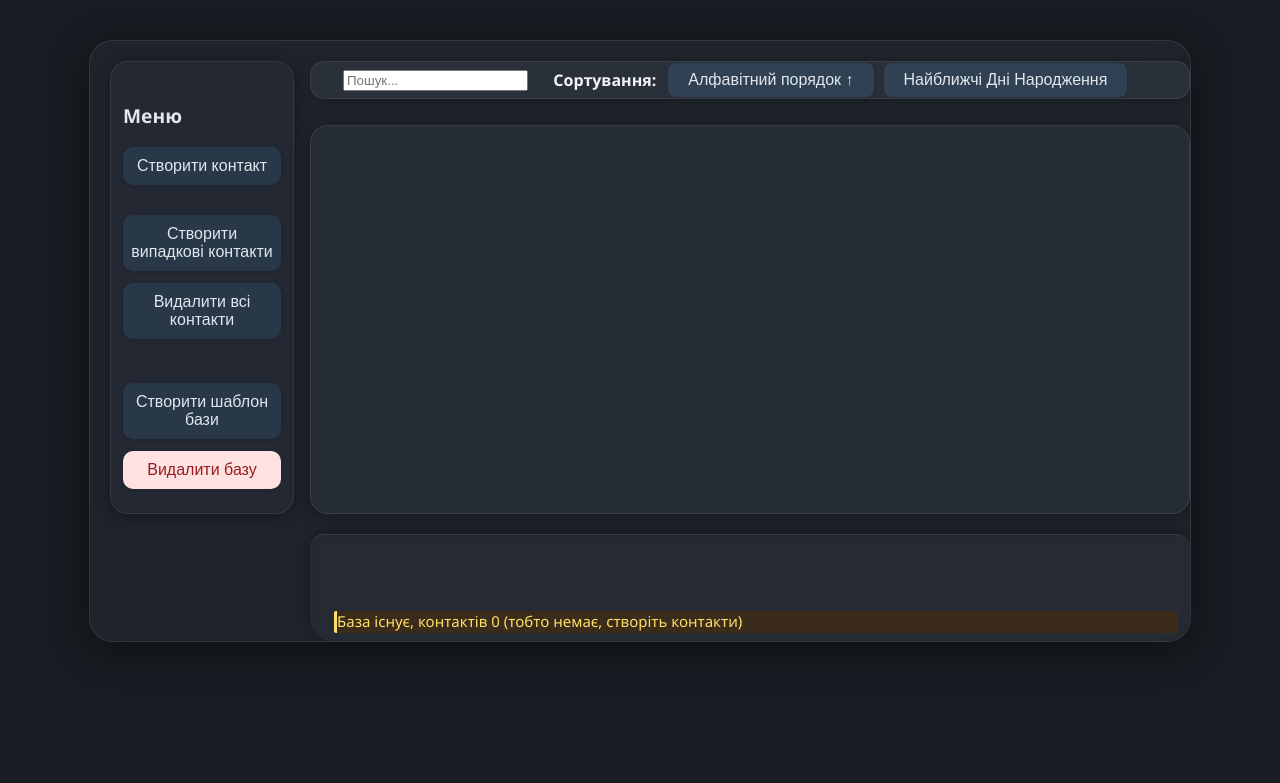
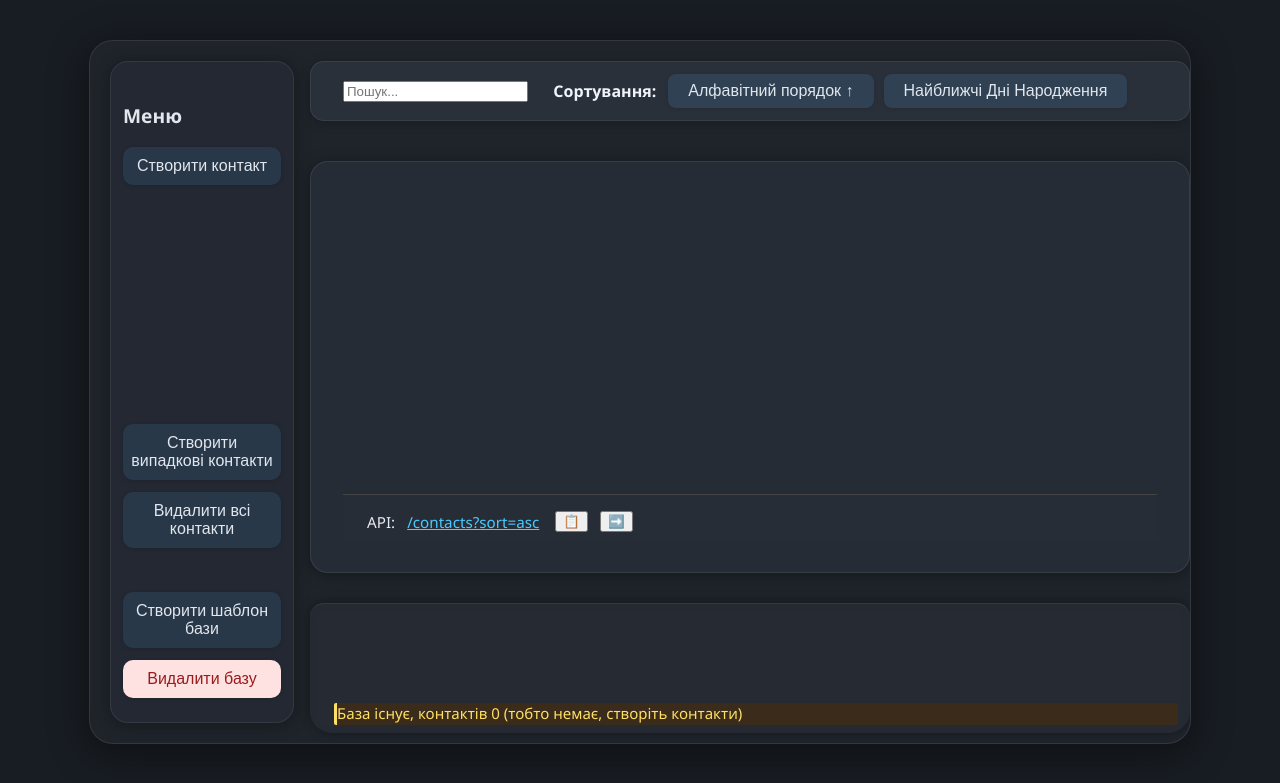
Before and after one commit to EssenceMaks/goit-pythonweb-hw-08, a FastAPI app: page / in a window 1280 px wide. Shown: the top 783 px of the page. Run offline with FastAPI, Linux system fonts and the light colour scheme; data that the repository does not hold is empty.

Commit message:
link ready

```diff
--- a/static/contacts/contacts.js
+++ b/static/contacts/contacts.js
@@ -441,6 +441,48 @@ if (btnDelete) {
   });
 }
 
+// --- API link copy & goto logic + динамическое обновление ---
+function updateApiLink(link) {
+  const apiLink = document.getElementById('api-link');
+  if (apiLink) {
+    apiLink.setAttribute('href', link);
+    apiLink.textContent = link;
+  }
+}
+
+// Для режима просмотра отдельного контакта
+function showApiLinkForContact(id) {
+  updateApiLink(`/contacts/${id}`);
+}
+
+// Для общего списка, поиска, сортировки, дней рождения
+function showApiLinkForList({search, dir, birthdayMode, birthdayType}) {
+  let link = '/contacts';
+  const params = [];
+  if (birthdayMode) {
+    link = birthdayType === 'next12months' ? '/contacts/birthdays/next12months' : '/contacts/birthdays/next7days';
+  } else {
+    if (search) params.push(`search=${encodeURIComponent(search)}`);
+    if (dir) params.push(`sort=${dir}`);
+    if (params.length) link += '?' + params.join('&');
+  }
+  updateApiLink(link);
+}
+
+// Исправляем формирование url для fetch
+function buildContactsUrl({search, dir, birthdayMode, birthdayType}) {
+  let url = '/contacts';
+  const params = [];
+  if (birthdayMode) {
+    url = birthdayType === 'next12months' ? '/contacts/birthdays/next12months' : '/contacts/birthdays/next7days';
+  } else {
+    if (search) params.push(`search=${encodeURIComponent(search)}`);
+    if (dir) params.push(`sort=${dir}`);
+    if (params.length) url += '?' + params.join('&');
+  }
+  return url;
+}
+
 // --- UI: поиск и сортировка контактов ---
 document.addEventListener('DOMContentLoaded', function() {
   console.log('Контакты JS загружен');
@@ -450,7 +492,6 @@ document.addEventListener('DOMContentLoaded', function() {
   const contactsList = document.getElementById('contacts-list');
 
   let currentSearch = '';
-  let currentSort = 'alpha';
   let currentDir = 'asc';
   let birthdayMode = false;
 
@@ -460,13 +501,7 @@ document.addEventListener('DOMContentLoaded', function() {
       console.error('renderContactTile не определена');
       return;
     }
-    let url = '/contacts?';
-    if (birthdayMode) {
-      url = '/contacts/birthdays/next7days';
-    } else {
-      if (currentSearch) url += `search=${encodeURIComponent(currentSearch)}&`;
-      if (currentSort === 'alpha') url += `sort=${currentDir}`;
-    }
+    const url = buildContactsUrl({search: currentSearch, dir: currentDir, birthdayMode, birthdayType: 'next7days'});
     fetch(url)
       .then(r => {
         if (!r.ok) throw new Error('Ошибка загрузки контактов');
@@ -482,7 +517,7 @@ document.addEventListener('DOMContentLoaded', function() {
               if (!Array.isArray(data7) || data7.length === 0) {
                 html += '<div style="margin:1em 0;">контактів не знайдено</div>';
               } else {
-                html += '<ul>' + data7.map(c => `<li>${c.first_name} ${c.last_name || ''} (${c.birthday || ''})</li>`).join('') + '</ul>';
+                html += '<ul>' + data7.map(c => `<li>${c.first_name} ${c.last_name || ''} (${c.birthday || ''}) <button class="show-info-btn" data-id="${c.id}">інфо</button></li>`).join('') + '</ul>';
               }
               html += '<hr style="margin:1em 0;">';
               html += '<div><b>Наступні найближчі Дні Народженя:</b></div>';
@@ -501,12 +536,19 @@ document.addEventListener('DOMContentLoaded', function() {
                     });
                     Object.keys(months).forEach(month => {
                       html += `<div style="margin-top:1em;"><b>${month}:</b></div>`;
-                      html += '<ul>' + months[month].map(c => `<li>${c.first_name} ${c.last_name || ''} (${c.birthday || ''})</li>`).join('') + '</ul>';
+                      html += '<ul>' + months[month].map(c => `<li>${c.first_name} ${c.last_name || ''} (${c.birthday || ''}) <button class="show-info-btn" data-id="${c.id}">інфо</button></li>`).join('') + '</ul>';
                     });
                   } else {
                     html += '<div style="margin:1em 0;">немає контактів</div>';
                   }
                   contactsList.innerHTML = html;
+                  // Навесить обработчик на все кнопки инфо
+                  contactsList.querySelectorAll('.show-info-btn').forEach(btn => {
+                    btn.addEventListener('click', e => {
+                      const id = btn.getAttribute('data-id');
+                      if (typeof openFullContactPopup === 'function') openFullContactPopup(id);
+                    });
+                  });
                 })
                 .catch(() => {
                   html += '<div style="color:red">Ошибка загрузки наступних Днів Народження</div>';
@@ -525,11 +567,24 @@ document.addEventListener('DOMContentLoaded', function() {
         } else {
           contactsList.innerHTML = '<div>Нет контактов</div>';
         }
+        showApiLinkForList({search: currentSearch, dir: currentDir, birthdayMode, birthdayType: 'next7days'});
       })
       .catch(err => {
         contactsList.innerHTML = `<div style='color:red'>Ошибка загрузки: ${err.message}</div>`;
       });
   }
+
+// --- Сброс birthdayMode и обновление списка после операций ---
+function resetAndRenderContacts() {
+  birthdayMode = false;
+  fetchAndRenderContacts();
+}
+
+// Пример использования:
+// После создания, удаления, массовых операций вызывай resetAndRenderContacts();
+// Например, в функциях обработки кнопок:
+// document.getElementById('delete-all-btn').addEventListener('click', () => { ... resetAndRenderContacts(); });
+// document.getElementById('create-random-btn').addEventListener('click', () => { ... resetAndRenderContacts(); });
 
   if (searchInput) {
     searchInput.addEventListener('input', e => {
@@ -542,10 +597,10 @@ document.addEventListener('DOMContentLoaded', function() {
   if (sortAlphaBtn) {
     sortAlphaBtn.addEventListener('click', () => {
       birthdayMode = false;
-      currentSort = 'alpha';
       currentDir = currentDir === 'asc' ? 'desc' : 'asc';
       sortAlphaBtn.textContent = `Алфавітний порядок ${currentDir === 'asc' ? '↑' : '↓'}`;
       fetchAndRenderContacts();
+      showApiLinkForList({search: currentSearch, dir: currentDir, birthdayMode, birthdayType: undefined});
     });
   }
 
@@ -553,8 +608,46 @@ document.addEventListener('DOMContentLoaded', function() {
     sortBirthdayBtn.addEventListener('click', () => {
       birthdayMode = true;
       fetchAndRenderContacts();
+      showApiLinkForList({search: currentSearch, dir: currentDir, birthdayMode, birthdayType: 'next7days'});
     });
   }
 
   fetchAndRenderContacts();
 });
+
+// --- конец UI: поиск и сортировка контактов ---
+
+// --- API link copy & goto logic ---
+document.addEventListener('DOMContentLoaded', function() {
+  const apiLink = document.getElementById('api-link');
+  const copyBtn = document.getElementById('copy-api-link');
+  const gotoBtn = document.getElementById('goto-api-link');
+  const copySuccess = document.getElementById('copy-success');
+  if (copyBtn && apiLink) {
+    copyBtn.addEventListener('click', () => {
+      const url = window.location.origin + apiLink.getAttribute('href');
+      navigator.clipboard.writeText(url).then(() => {
+        if (copySuccess) {
+          copySuccess.style.display = 'inline';
+          setTimeout(() => { copySuccess.style.display = 'none'; }, 1200);
+        }
+      });
+    });
+  }
+  if (gotoBtn && apiLink) {
+    gotoBtn.addEventListener('click', () => {
+      const url = apiLink.href;
+      window.open(url, '_blank');
+    });
+  }
+});
+
+// --- конец API link copy & goto logic ---
+
+document.addEventListener('click', function(e) {
+  const btn = e.target.closest('.details-contact, .show-info-btn');
+  if (btn) {
+    const id = btn.getAttribute('data-id');
+    if (id) showApiLinkForContact(id);
+  }
+});
--- a/static/footer/footer.css
+++ b/static/footer/footer.css
@@ -1,13 +1,13 @@
 /* Стили для футера */
 footer.footer {
-  grid-row: 4 / 4;
+  grid-row: 3 / 3;
   grid-column: 2 / 5;
   width: 100%;
   background: rgba(38, 44, 52, 0.93);
   border-top: 1px solid rgba(255,255,255,0.07);
   box-shadow: 0 -1px 12px #0005;
   padding: 0;
-  margin: 0;
+  margin: 10px 0px;
   position: relative;
   z-index: 10;
   min-height: 44px;
--- a/static/popups/popups.js
+++ b/static/popups/popups.js
@@ -33,7 +33,7 @@ function closePopup(id) {
 
 // Динамические телефоны
 const phonesList = document.getElementById('phones-list');
-const addPhoneBtn = document.getElementById('add-phone-btn');
+const addPhoneBtn = document.getElementById('add-phone-btn'); // Только одно объявление!
 const phoneTypes = ['Мобільний', 'Домашній', 'Робочий', 'Інший'];
 function addPhoneRow(value = '', type = 'Мобільний') {
   if (!phonesList) return;
--- a/static/style.css
+++ b/static/style.css
@@ -17,9 +17,10 @@ body {
 .grid {
   display: grid;
   grid-template-columns: 220px 1fr 1fr 1fr;
-  grid-template-rows: 64px 1fr 1fr 0.5fr;
+  grid-template-rows: 100px 1fr 150px;
   gap: 0;
   min-height: 600px;
+  max-height: calc(100% - 80px);
 }
 .sort {
   grid-row: 1 / 2;
@@ -31,10 +32,25 @@ body {
   border-bottom: 1px solid #e0e4e8;
 }
 .contacts {
-  grid-row: 2 / 4;
+  grid-row: 2 / 3;
   grid-column: 2 / 5;
-  padding: 32px;
+  background: rgba(40, 46, 56, 0.92);
+  border-radius: 18px;
+  box-shadow: 0 2px 16px 0 rgba(0, 0, 0, 0.32);
+  margin: 0;
+  padding: 0;
+  color: #e9eaf0;
+  backdrop-filter: blur(10px);
+  border: 1px solid rgba(255, 255, 255, 0.08);
+  display: flex;
+  flex-direction: column;
+  min-height: 0;
+}
+.contacts-scroll {
+  flex: 1 1 auto;
   overflow-y: auto;
+  min-height: 0;
+  height: calc(100vh - 500px);
 }
 body.popup-open > *:not(.popup) {
   pointer-events: none !important;
--- a/templates/contacts/contacts.html
+++ b/templates/contacts/contacts.html
@@ -1,5 +1,14 @@
-<div class="contacts" id="contacts-list">
-  <!-- Контакты будут подгружаться сюда через JS -->
-  <table>
-  </table>
+<div class="contacts">
+  <div class="contacts-scroll" id="contacts-list">
+    <!-- Контакты будут подгружаться сюда через JS -->
+    <table>
+    </table>
+  </div>
+  <div class="api-link-block" style="padding:16px 24px 8px 24px; border-top:1px solid #444; display:flex; align-items:center; gap:12px; font-size:0.95em; background:rgba(40,46,56,0.92);">
+    <span>API: </span>
+    <a id="api-link" href="/contacts" target="_blank" style="color:#4acaff; text-decoration:underline; word-break:break-all;">/contacts</a>
+    <button id="copy-api-link" title="Копировать ссылку" style="margin-left:4px;">📋</button>
+    <button id="goto-api-link" title="Перейти по ссылке">➡️</button>
+    <span id="copy-success" style="margin-left:8px; color:#7fff7f; display:none;">Скопировано!</span>
+  </div>
 </div>
```
